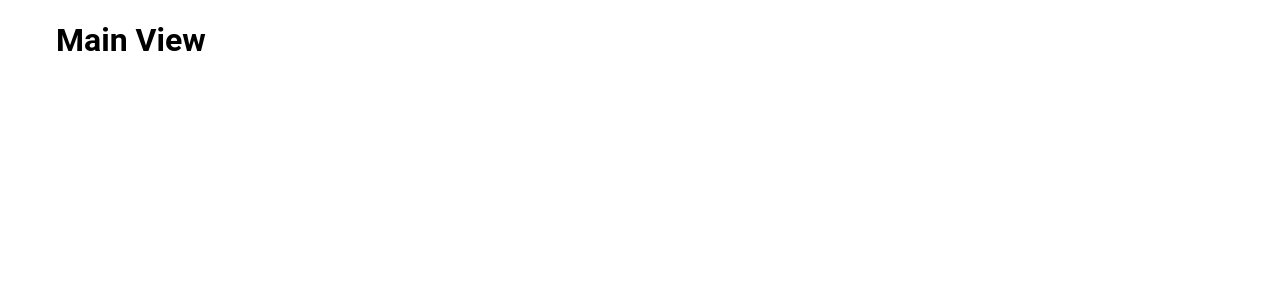
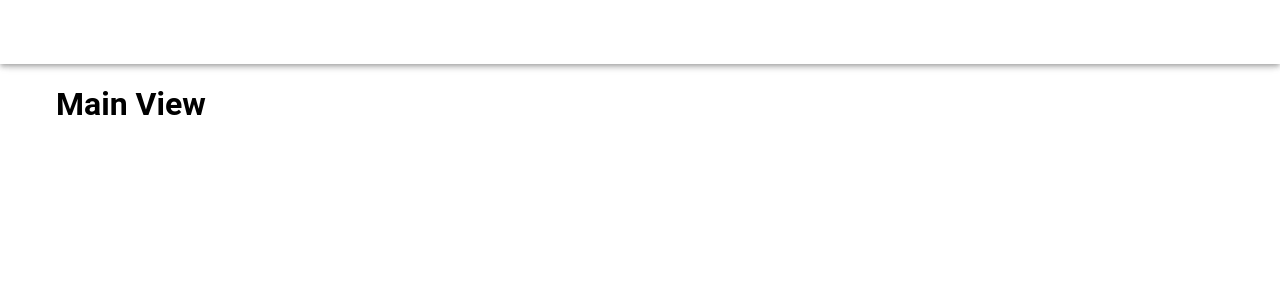
Before and after one commit to SAHONGPAK/JWT-Example, a Vue app in the folder jwt-vue/: page / in a window 1280 px wide. Shown: the top 300 px of the page. Built offline with nearby package versions, Linux system fonts and the light colour scheme.

Commit message:
:lipstick: Make HeaderView.vue UI

```diff
--- a/jwt-vue/src/views/includes/HeaderView.vue
+++ b/jwt-vue/src/views/includes/HeaderView.vue
@@ -1,7 +1,11 @@
 <script setup>
+    import MenuComponent from '@/components/headers/MenuComponent.vue'
 </script>
 
 <template>
+    <v-app-bar>
+        <MenuComponent />
+    </v-app-bar>
 </template>
 
 <style scoped>
```
